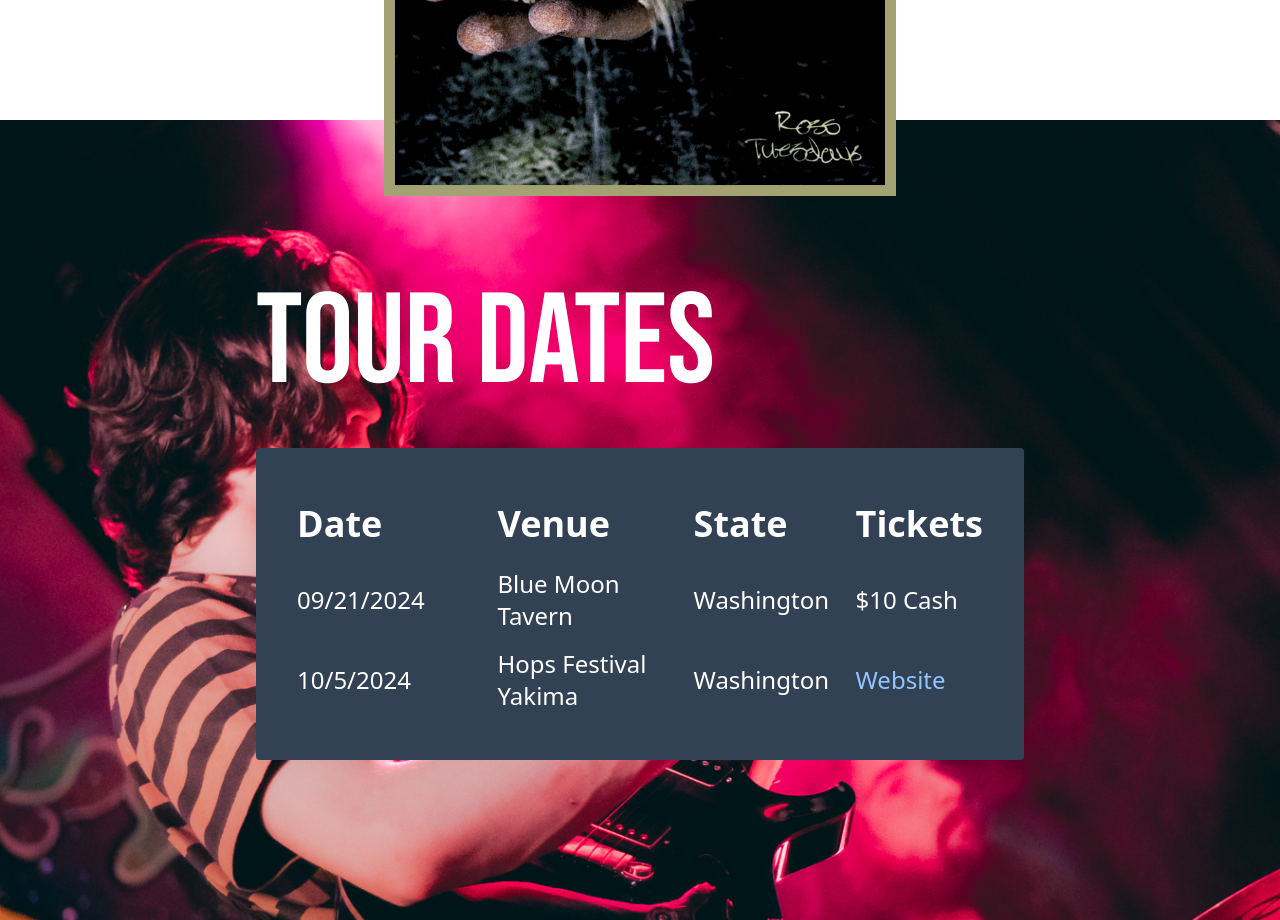
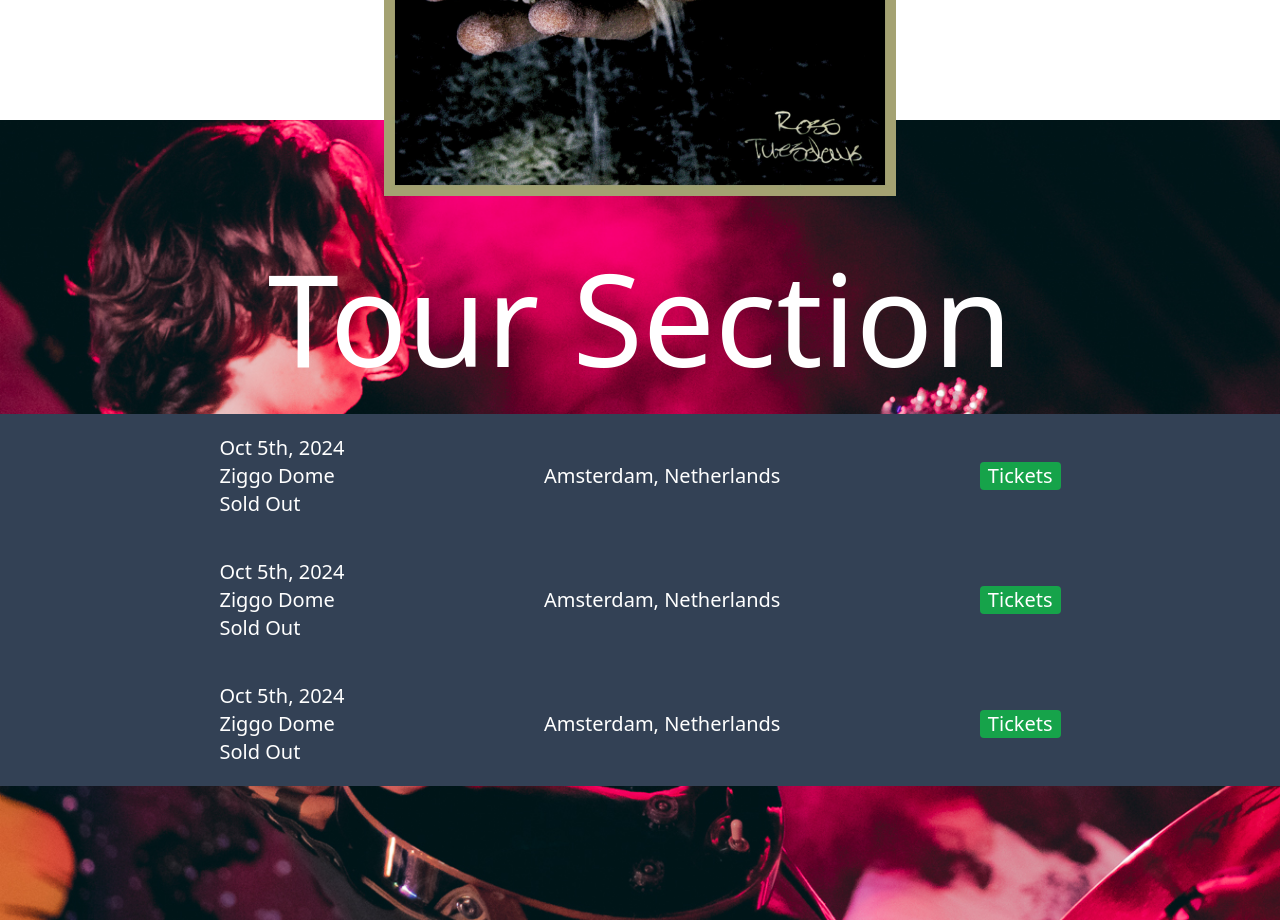
Before and after one commit to Grant-Howard509/Rice-Store, a React (Vite) app: page / in a window 1280 px wide. Shown: the part 1480-2400 px from the top of the page. Built offline with nearby package versions, Linux system fonts and the light colour scheme; no server answers; what @shopify/storefront-api-client would draw is missing.

Commit message:
Test layout
First draft of tour section layout. Planning on pulling data from a google sheet so band members can insert, update, and delete tour entries.

```diff
--- a/src/Components/TourSection.jsx
+++ b/src/Components/TourSection.jsx
@@ -1,49 +1,54 @@
 
 export const TourSection = () => {
     return (
-        <div className="bg-[url('/images/Tour-Background.jpeg')] w-full h-screen bg-cover bg-no-repeat flex justify-center items-center flex-col text-white">
-            <div className="flex flex-col gap-10 w-3/5">
-                <h1 className="text-9xl font-bebas">Tour Dates</h1>
-                <div className="text-2xl w-full bg-slate-700 p-10 rounded">
-                    {/* <table className="table-fixed w-full">
-                        <tr>
-                            <th className="w-1/4">Date</th>
-                            <th>Venue</th>
-                            <th>State</th>
-                            <th>Tickets</th>
-                        </tr>
-                        <tr>
-                            <td>10/5/2024</td>
-                            <td>Hops Festival Yakima</td>
-                            <td>Wahington</td>
-                            <td>Tickets</td>
-                        </tr>
-                    </table> */}
+        <div className="w-full h-screen bg-red-600 flex justify-center bg-[url('/images/Tour-Background.jpeg')] bg-cover bg-center bg-fixed">
+            <div className="w-full max-w-7xl flex justify-center items-center flex-col text-white">
+                <h1 className="text-9xl mb-8">Tour Section</h1>
+                <div className="flex w-full justify-evenly text-xl bg-slate-700 flex-col">
 
-                    <table className="table-fixed">
-                        <thead>
-                            <tr className="text-4xl">
-                                <th className="w-1/3 text-left py-4">Date</th>
-                                <th className="w-1/3 text-left py-4">Venue</th>
-                                <th className="w-1/4 text-left y-4">State</th>
-                                <th className="w-1/3 text-left y-4">Tickets</th>
-                            </tr>
-                        </thead>
-                        <tbody>
-                            <tr>
-                                <td className="text-left py-2">09/21/2024</td>
-                                <td className="text-left py-2">Blue Moon Tavern</td>
-                                <td className="text-left py-2">Washington</td>
-                                <td className="text-left py-2">$10 Cash</td>
-                            </tr>
-                            <tr>
-                                <td className="text-left py-2">10/5/2024</td>
-                                <td className="text-left py-2">Hops Festival Yakima</td>
-                                <td className="text-left py-2">Washington</td>
-                                <td className="text-left py-2 text-blue-300"><a href="https://freshhopalefestival.com/">Website</a></td>
-                            </tr>
-                        </tbody>
-                    </table>
+                    <div className="flex w-full justify-evenly text-xl bg-slate-700 p-5">
+                        <div>
+                            <div>Oct 5th, 2024</div>
+                            <div>Ziggo Dome</div>
+                            <div>Sold Out</div>
+                        </div>
+
+                        <div className="flex justify-center items-center"> Amsterdam, Netherlands</div>
+
+                        <div className="flex justify-center items-center">
+                            <button className="bg-green-600 pl-2 pr-2 rounded">Tickets</button>
+                        </div>
+                    </div>
+
+
+                    <div className="flex w-full justify-evenly text-xl bg-slate-700 p-5">
+                        <div>
+                            <div>Oct 5th, 2024</div>
+                            <div>Ziggo Dome</div>
+                            <div>Sold Out</div>
+                        </div>
+
+                        <div className="flex justify-center items-center"> Amsterdam, Netherlands</div>
+
+                        <div className="flex justify-center items-center">
+                            <button className="bg-green-600 pl-2 pr-2 rounded">Tickets</button>
+                        </div>
+                    </div>
+
+
+                    <div className="flex w-full justify-evenly text-xl bg-slate-700 p-5">
+                        <div>
+                            <div>Oct 5th, 2024</div>
+                            <div>Ziggo Dome</div>
+                            <div>Sold Out</div>
+                        </div>
+
+                        <div className="flex justify-center items-center"> Amsterdam, Netherlands</div>
+
+                        <div className="flex justify-center items-center">
+                            <button className="bg-green-600 pl-2 pr-2 rounded">Tickets</button>
+                        </div>
+                    </div>
                 </div>
             </div>
         </div>
```
